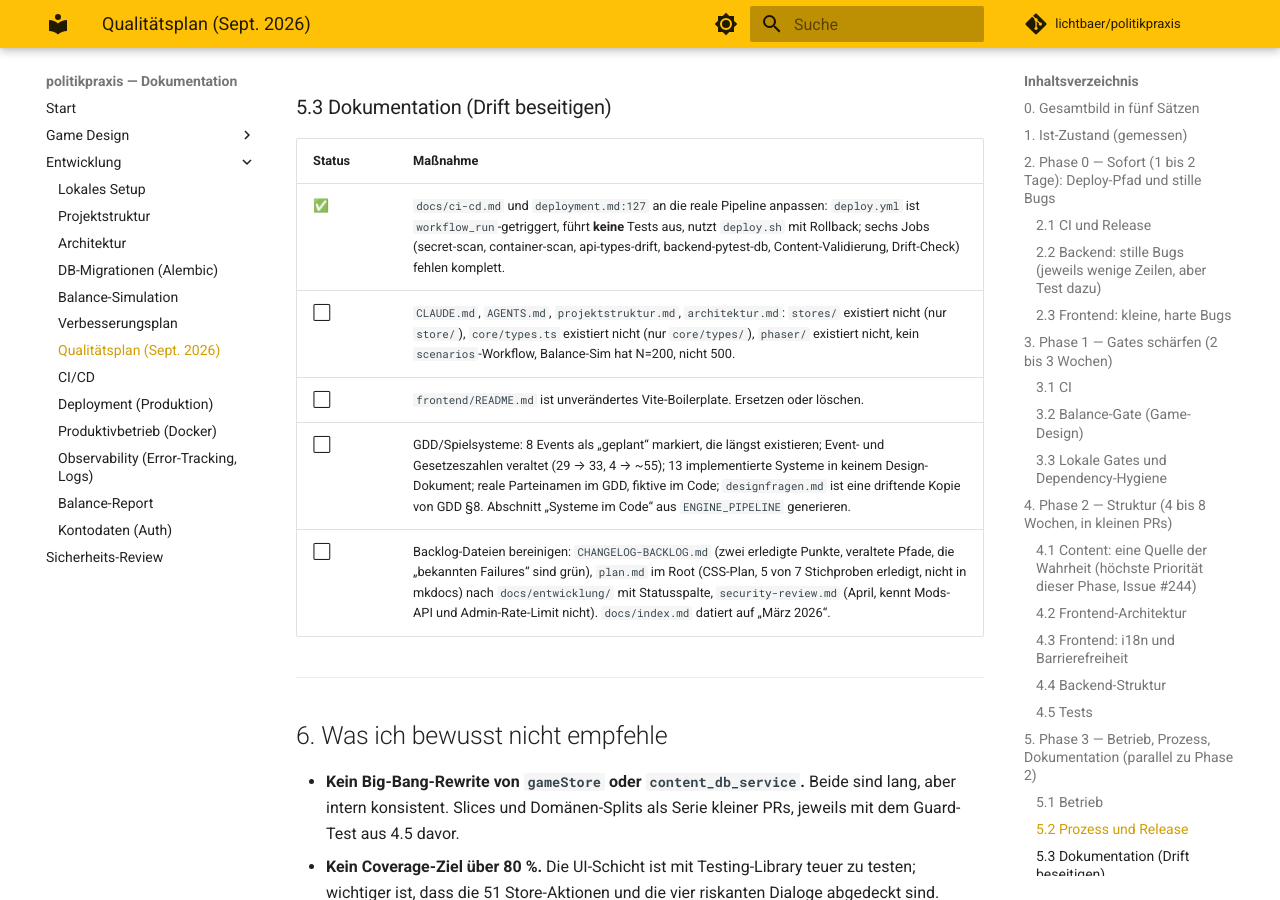
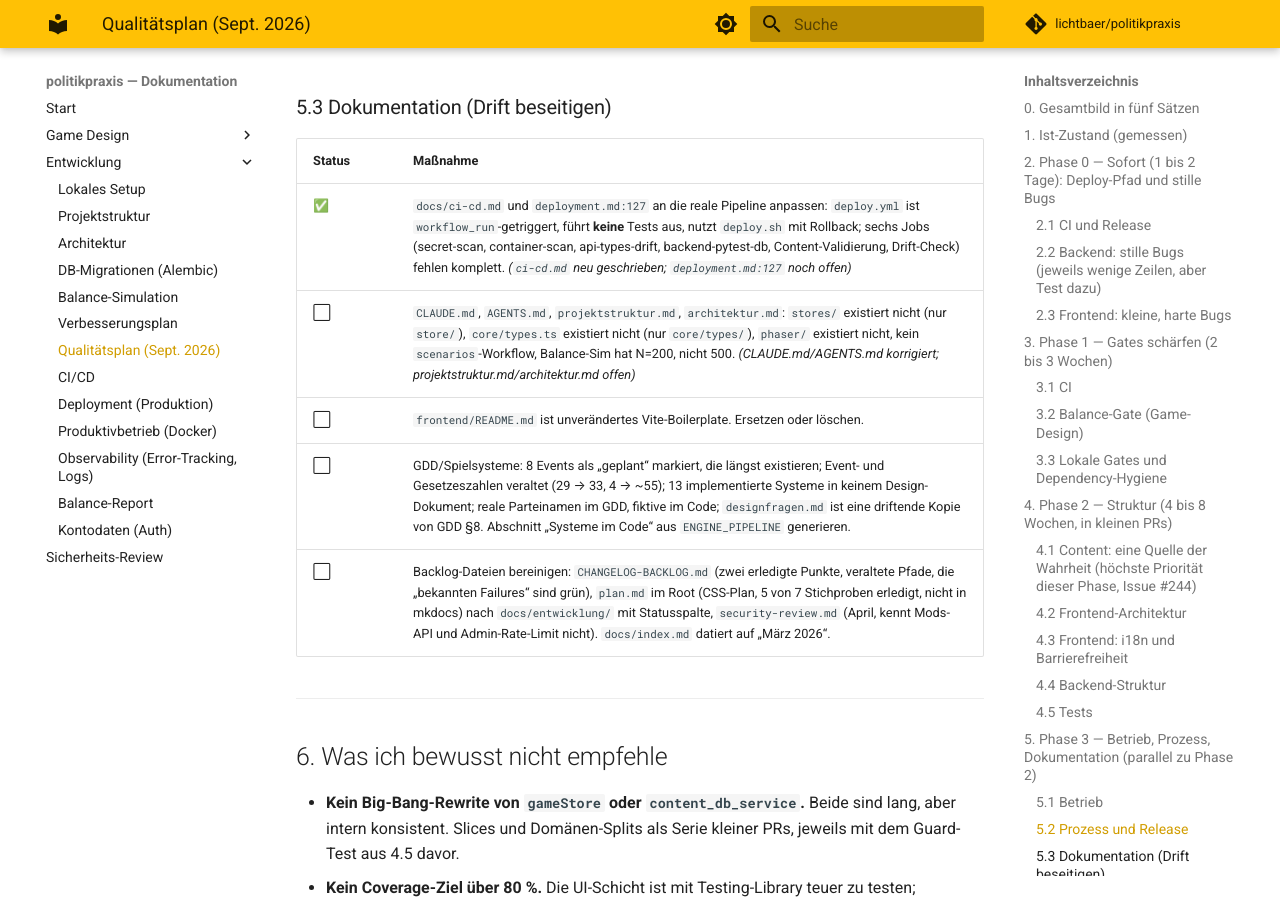
Before and after one commit to lichtbaer/politikpraxis, an MkDocs documentation site: the page built from docs/entwicklung/qualitaetsplan.md, in a window 1280 px wide and 900 px high, scrolled down 13176 px. Built offline with MkDocs 1.6.1 and Material for MkDocs 9.7.7, drawn with Linux system fonts in a browser that asks for light colours; comment, search, counter and statistics services are not loaded.

Commit message:
docs: letzte Tabellen-Anmerkungen im Qualitätsplan in die Maßnahmen-Spalte verschoben
Co-Authored-By: Claude Fable 5.1 <noreply@anthropic.com>
Claude-Session: https://claude.ai/code/session_018bwHQK2iB49rpdUq3Mnody

```diff
--- a/docs/entwicklung/qualitaetsplan.md
+++ b/docs/entwicklung/qualitaetsplan.md
@@ -271,8 +271,8 @@ tastaturbedienbar; EN-Spieler sehen kein deutsches Protokoll; `mypy --strict` f
 
 | Status | Maßnahme |
 |---|---|
-| ✅ | `docs/ci-cd.md` und `deployment.md:127` an die reale Pipeline anpassen: `deploy.yml` ist `workflow_run`-getriggert, führt **keine** Tests aus, nutzt `deploy.sh` mit Rollback; sechs Jobs (secret-scan, container-scan, api-types-drift, backend-pytest-db, Content-Validierung, Drift-Check) fehlen komplett. | *(`ci-cd.md` neu geschrieben; `deployment.md:127` noch offen)*
-| ⬜ | `CLAUDE.md`, `AGENTS.md`, `projektstruktur.md`, `architektur.md`: `stores/` existiert nicht (nur `store/`), `core/types.ts` existiert nicht (nur `core/types/`), `phaser/` existiert nicht, kein `scenarios`-Workflow, Balance-Sim hat N=200, nicht 500. | *(CLAUDE.md/AGENTS.md korrigiert; projektstruktur.md/architektur.md offen)*
+| ✅ | `docs/ci-cd.md` und `deployment.md:127` an die reale Pipeline anpassen: `deploy.yml` ist `workflow_run`-getriggert, führt **keine** Tests aus, nutzt `deploy.sh` mit Rollback; sechs Jobs (secret-scan, container-scan, api-types-drift, backend-pytest-db, Content-Validierung, Drift-Check) fehlen komplett. *(`ci-cd.md` neu geschrieben; `deployment.md:127` noch offen)* |
+| ⬜ | `CLAUDE.md`, `AGENTS.md`, `projektstruktur.md`, `architektur.md`: `stores/` existiert nicht (nur `store/`), `core/types.ts` existiert nicht (nur `core/types/`), `phaser/` existiert nicht, kein `scenarios`-Workflow, Balance-Sim hat N=200, nicht 500. *(CLAUDE.md/AGENTS.md korrigiert; projektstruktur.md/architektur.md offen)* |
 | ⬜ | `frontend/README.md` ist unverändertes Vite-Boilerplate. Ersetzen oder löschen. |
 | ⬜ | GDD/Spielsysteme: 8 Events als „geplant“ markiert, die längst existieren; Event- und Gesetzeszahlen veraltet (29 → 33, 4 → ~55); 13 implementierte Systeme in keinem Design-Dokument; reale Parteinamen im GDD, fiktive im Code; `designfragen.md` ist eine driftende Kopie von GDD §8. Abschnitt „Systeme im Code“ aus `ENGINE_PIPELINE` generieren. |
 | ⬜ | Backlog-Dateien bereinigen: `CHANGELOG-BACKLOG.md` (zwei erledigte Punkte, veraltete Pfade, die „bekannten Failures“ sind grün), `plan.md` im Root (CSS-Plan, 5 von 7 Stichproben erledigt, nicht in mkdocs) nach `docs/entwicklung/` mit Statusspalte, `security-review.md` (April, kennt Mods-API und Admin-Rate-Limit nicht). `docs/index.md` datiert auf „März 2026“. |
```
